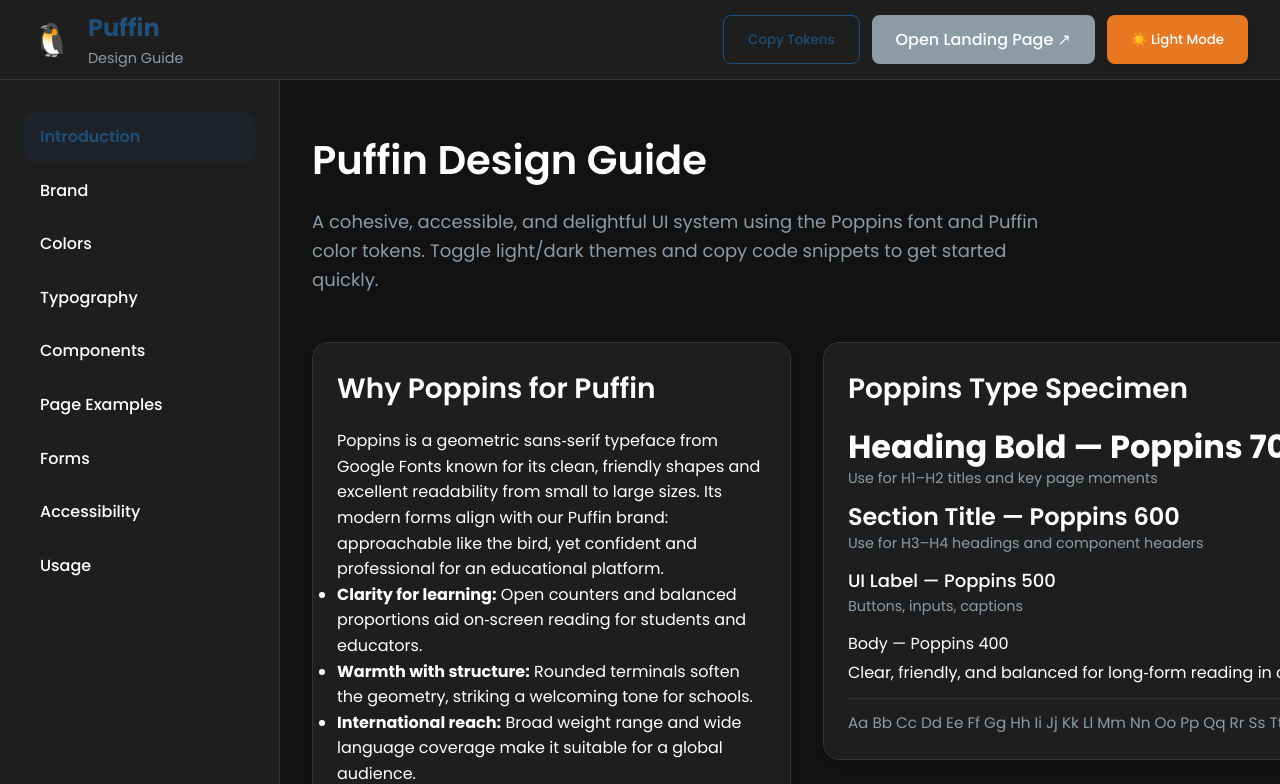
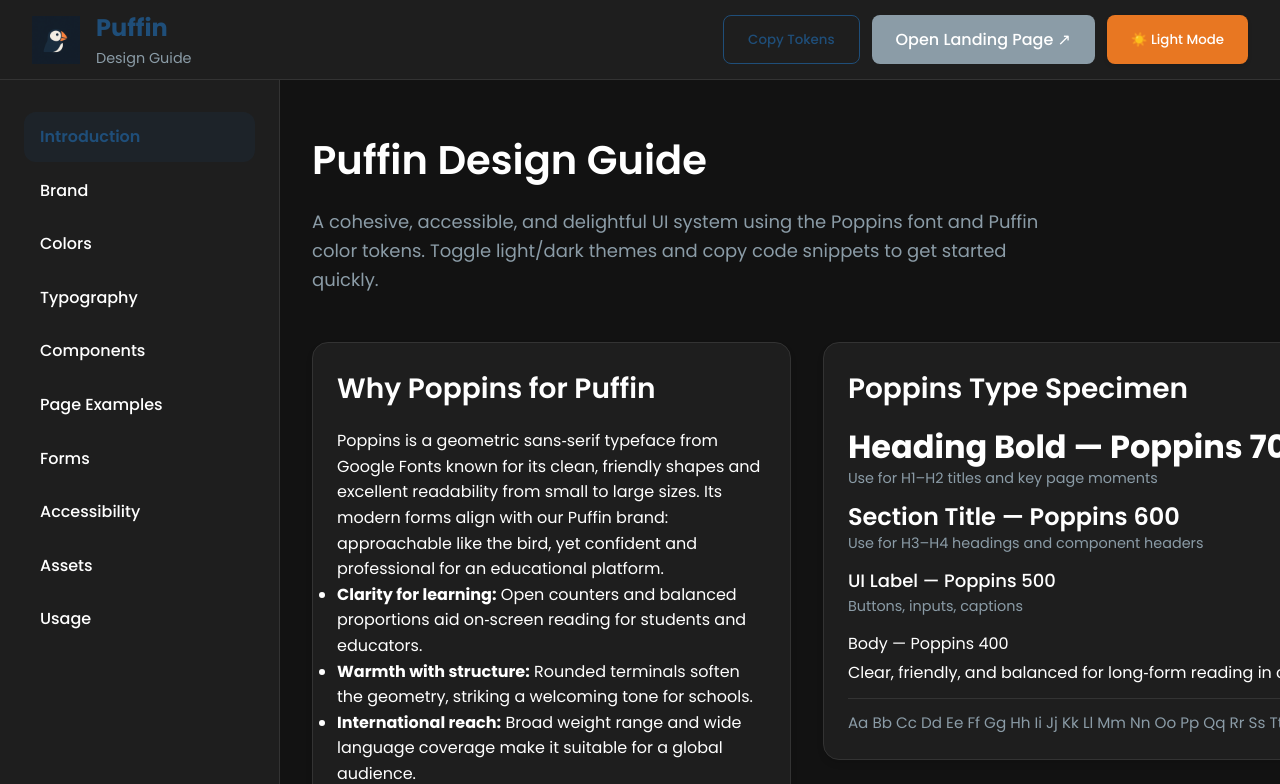
Before and after one commit to raouljoshi/puffin-tech-design, a plain HTML site: page puffin-guide.html in a window 1280 px wide. Both pictures are taken after a click on the button "🌙 Dark Mode". Shown: the top 784 px of the page. Drawn offline with Linux system fonts and the light colour scheme.

Commit message:
Added logo

```diff
--- a/guide.css
+++ b/guide.css
@@ -46,7 +46,11 @@ body {
 }
 
 .brand { display: flex; align-items: center; gap: 1rem; }
-.brand-mark { font-size: 2rem; }
+.brand-mark { display: flex; align-items: center; }
+.brand-logo { height: 48px; width: auto; display: block; }
+.brand-logo.logo-dark { display: none; }
+[data-theme="dark"] .brand-logo.logo-light { display: none; }
+[data-theme="dark"] .brand-logo.logo-dark { display: block; }
 .brand-title { font-weight: 700; font-size: 1.5rem; color: var(--primary); }
 .brand-subtitle { color: var(--tertiary); font-size: 0.9rem; }
 .header-actions { display: flex; gap: 0.75rem; }
--- a/puffin-guide.html
+++ b/puffin-guide.html
@@ -10,7 +10,10 @@
 <body>
   <header class="guide-header">
     <div class="brand">
-      <div class="brand-mark">🐧</div>
+      <div class="brand-mark">
+        <img src="logo-light.png" alt="Puffin logo light" class="brand-logo logo-light" />
+        <img src="logo-dark.png" alt="Puffin logo dark" class="brand-logo logo-dark" />
+      </div>
       <div class="brand-text">
         <div class="brand-title">Puffin</div>
         <div class="brand-subtitle">Design Guide</div>
@@ -34,6 +37,7 @@
         <a href="#examples" class="nav-link">Page Examples</a>
         <a href="#forms" class="nav-link">Forms</a>
         <a href="#accessibility" class="nav-link">Accessibility</a>
+        <a href="#assets" class="nav-link">Assets</a>
         <a href="#usage" class="nav-link">Usage</a>
       </nav>
     </aside>
@@ -518,6 +522,19 @@
         </ul>
       </section>
 
+      <section id="assets" class="section">
+        <h2>Assets</h2>
+        <p class="lede">Download-ready brand assets. Images below are shown at their original pixel size.</p>
+        <div class="card" style="overflow:auto;">
+          <h3>Logo — Light</h3>
+          <img src="logo-light.png" alt="Puffin logo — light" style="max-width: none; height: auto; display: block;" />
+        </div>
+        <div class="card" style="margin-top:1rem; overflow:auto;">
+          <h3>Logo — Dark</h3>
+          <img src="logo-dark.png" alt="Puffin logo — dark" style="max-width: none; height: auto; display: block;" />
+        </div>
+      </section>
+
       <section id="usage" class="section">
         <h2>Usage</h2>
         <div class="card">
```
Also changed, not shown: logo-dark.png (added), logo-light.png (added), 1 other file.
